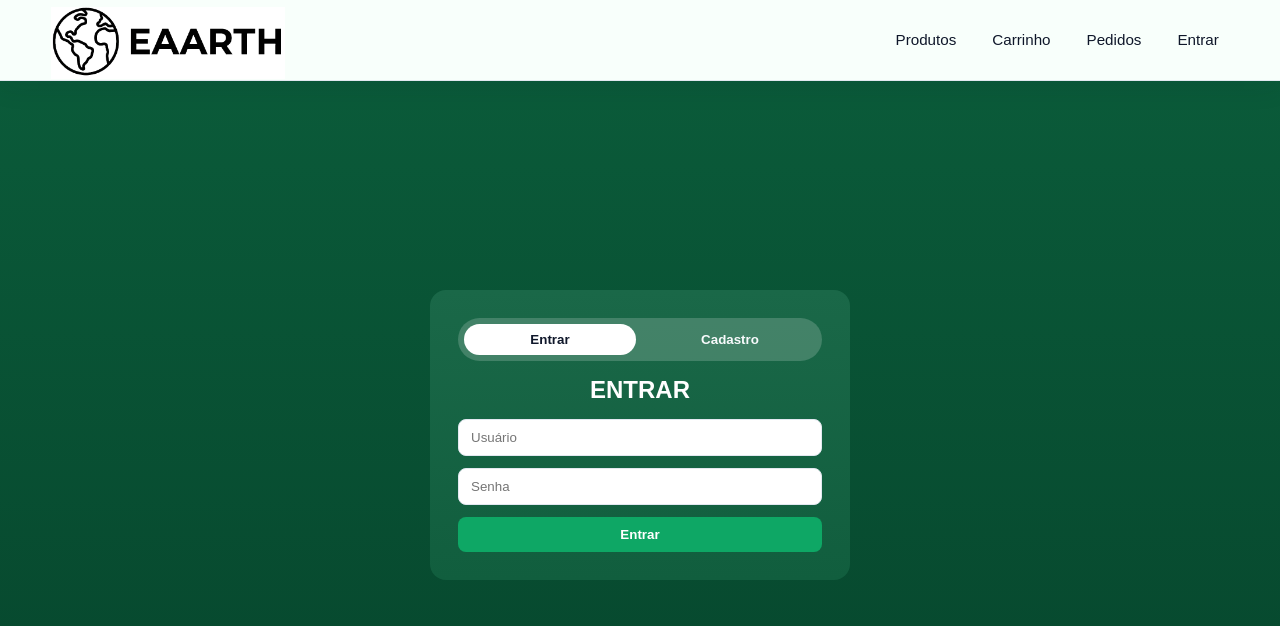
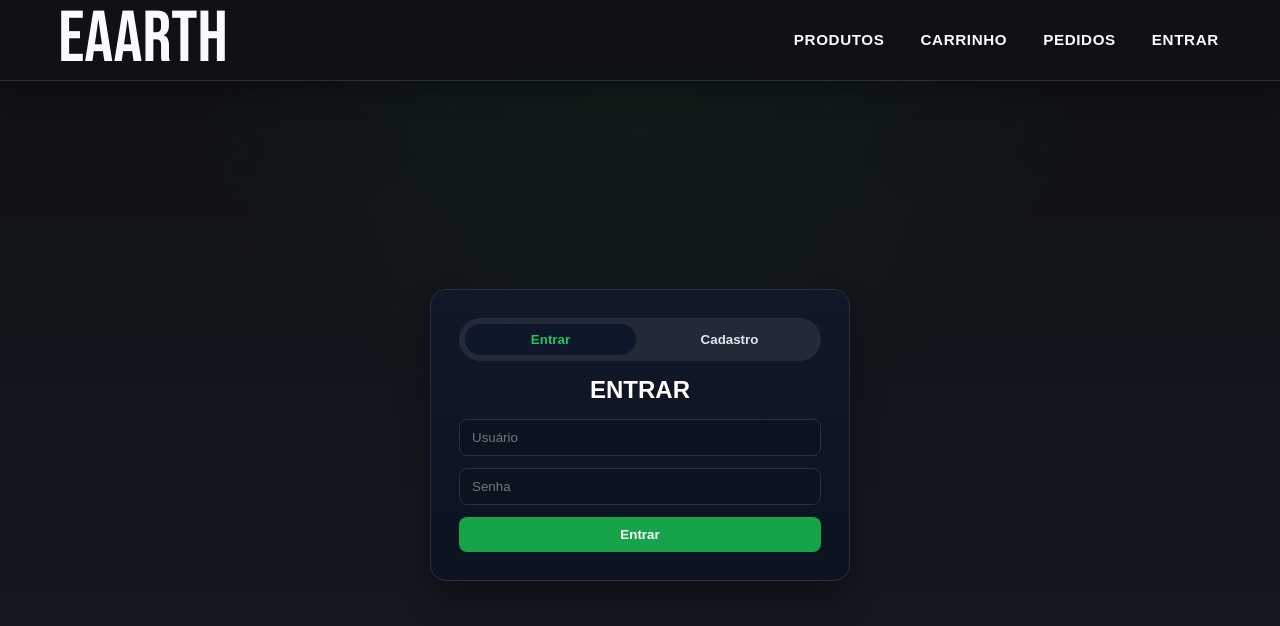
Before and after one commit to zitoNTC/e-commerce-store, a Next.js app in the folder frontend/: page /auth in a window 1280 px wide. Shown: the top 626 px of the page. Built offline with nearby package versions, Linux system fonts and the light colour scheme; no server answers.

Commit message:
Visual changes.

```diff
--- a/frontend/src/app/globals.css
+++ b/frontend/src/app/globals.css
@@ -1,30 +1,30 @@
 :root {
-  --background: #0b5d3b;
-  --background-accent: #06452c;
-  --foreground: #0f172a;
-  --nav-text: #0f172a;
-  --nav-bg: #f8fffb;
-  --content-bg: transparent;
-  --border: #e2e8f0;
-  --muted: #64748b;
-  --button-bg: #0ea765;
-  --button-bg-hover: #0b8a55;
-  --button-secondary: #475569;
+  --background: #0f1115;
+  --background-accent: #161a22;
+  --foreground: #f8fafc;
+  --nav-text: #f8fafc;
+  --nav-bg: #0f1115;
+  --content-bg: #111827;
+  --border: #2a2f3a;
+  --muted: #9aa4b2;
+  --button-bg: #16a34a;
+  --button-bg-hover: #15803d;
+  --button-secondary: #1f2937;
 }
 
 @media (prefers-color-scheme: dark) {
   :root {
-    --background: #0b5d3b;
-    --background-accent: #06452c;
-    --foreground: #0f172a;
-    --nav-text: #0f172a;
-    --nav-bg: #f8fffb;
-    --content-bg: transparent;
-    --border: #e2e8f0;
-    --muted: #64748b;
-    --button-bg: #0ea765;
-    --button-bg-hover: #0b8a55;
-    --button-secondary: #475569;
+    --background: #0f1115;
+    --background-accent: #161a22;
+    --foreground: #f8fafc;
+    --nav-text: #f8fafc;
+    --nav-bg: #0f1115;
+    --content-bg: #111827;
+    --border: #2a2f3a;
+    --muted: #9aa4b2;
+    --button-bg: #16a34a;
+    --button-bg-hover: #15803d;
+    --button-secondary: #1f2937;
   }
 }
 
@@ -37,11 +37,12 @@ body {
 
 body {
   color: var(--foreground);
-  background: linear-gradient(
-    180deg,
-    var(--background) 0%,
-    var(--background-accent) 100%
-  );
+  background: radial-gradient(
+      circle at top,
+      rgba(22, 163, 74, 0.08) 0%,
+      transparent 45%
+    ),
+    linear-gradient(180deg, var(--background) 0%, var(--background-accent) 100%);
   background-repeat: no-repeat;
   background-attachment: fixed;
   background-size: cover;
@@ -79,7 +80,7 @@ a {
 .site-header {
   border-bottom: 1px solid var(--border);
   background: var(--nav-bg);
-  box-shadow: 0 8px 24px rgba(15, 23, 42, 0.08);
+  box-shadow: 0 10px 24px rgba(0, 0, 0, 0.35);
 }
 
 .site-header .container {
@@ -93,10 +94,10 @@ a {
 
 .logo {
   font-weight: 800;
-  font-size: 1.15rem;
-  letter-spacing: 0.2px;
+  font-size: 4.5rem;
   display: flex;
   align-items: center;
+  margin-left: 7px;
 }
 
 .logo-img {
@@ -118,19 +119,22 @@ a {
   padding: 6px 10px;
   border-radius: 999px;
   transition: background 0.2s ease, color 0.2s ease;
+  text-transform: uppercase;
+  font-weight: 800;
+  letter-spacing: 0.04em;
 }
 
 .nav a:hover {
-  background: #e2f7ee;
-  color: #065f46;
+  background: rgba(22, 163, 74, 0.15);
+  color: #22c55e;
 }
 
 .card {
   border: 1px solid var(--border);
   border-radius: 12px;
   padding: 16px;
-  background: #fff;
-  box-shadow: 0 8px 20px rgba(15, 23, 42, 0.08);
+  background: #0f172a;
+  box-shadow: 0 14px 28px rgba(0, 0, 0, 0.3);
 }
 
 .product-card {
@@ -142,10 +146,15 @@ a {
 
 .product-card .stack {
   padding: 0 16px 16px;
-  background: #ffffff;
+  background: #0f172a;
   border: 1px solid var(--border);
   border-top: none;
   border-radius: 0 0 12px 12px;
+}
+
+.product-card .stack strong {
+  display: block;
+  margin-top: 16px;
 }
 
 .product-image {
@@ -156,7 +165,7 @@ a {
 }
 
 .product-image.placeholder {
-  background: #f3f4f6;
+  background: #1f2937;
 }
 
 .button-row {
@@ -178,11 +187,12 @@ a {
 .modal {
   width: 520px;
   height: 520px;
-  background: #ffffff;
+  background: #0f172a;
   border-radius: 16px;
   padding: 24px;
   position: relative;
-  box-shadow: 0 24px 60px rgba(15, 23, 42, 0.25);
+  box-shadow: 0 24px 60px rgba(0, 0, 0, 0.45);
+  color: var(--foreground);
 }
 
 .modal-image {
@@ -206,7 +216,7 @@ a {
   position: absolute;
   top: 12px;
   right: 12px;
-  background: rgba(15, 23, 42, 0.08);
+  background: rgba(255, 255, 255, 0.08);
   border: none;
   border-radius: 50%;
   width: 36px;
@@ -214,6 +224,7 @@ a {
   cursor: pointer;
   font-size: 20px;
   line-height: 1;
+  color: #ffffff;
 }
 
 .grid {
@@ -253,8 +264,8 @@ textarea {
   padding: 10px 12px;
   border: 1px solid var(--border);
   border-radius: 8px;
-  background: #ffffff;
-  color: var(--foreground);
+  background: #0b1220;
+  color: #f8fafc;
 }
 
 .stack {
@@ -267,14 +278,14 @@ textarea {
 }
 
 .empty-state {
-  background: #ffffff;
-  color: #0f172a;
+  background: #111827;
+  color: #f8fafc;
   text-align: center;
   padding: 24px 18px;
   border-radius: 12px;
   max-width: 520px;
   margin: 0 auto;
-  box-shadow: 0 10px 24px rgba(15, 23, 42, 0.1);
+  box-shadow: 0 12px 28px rgba(0, 0, 0, 0.35);
 }
 
 .empty-state-wrapper {
@@ -291,17 +302,17 @@ textarea {
 
 .auth-card {
   width: min(420px, 92vw);
-  background: linear-gradient(180deg, #1a6848 0%, #115e3e 100%);
-  border: none;
+  background: linear-gradient(180deg, #111827 0%, #0b1220 100%);
+  border: 1px solid var(--border);
   border-radius: 16px;
   padding: 28px;
-  box-shadow: none;
+  box-shadow: 0 18px 32px rgba(0, 0, 0, 0.35);
 }
 
 .auth-switch {
   display: flex;
   gap: 8px;
-  background: rgba(255, 255, 255, 0.18);
+  background: rgba(255, 255, 255, 0.08);
   padding: 6px;
   border-radius: 999px;
 }
@@ -312,14 +323,14 @@ textarea {
   border: none;
   border-radius: 999px;
   background: transparent;
-  color: #f8fafc;
+  color: #e2e8f0;
   font-weight: 700;
   cursor: pointer;
 }
 
 .auth-switch-btn.active {
-  background: #ffffff;
-  color: #0f172a;
+  background: #0f172a;
+  color: #22c55e;
 }
 
 h1,
--- a/frontend/src/app/layout.tsx
+++ b/frontend/src/app/layout.tsx
@@ -1,5 +1,5 @@
 import type { Metadata } from "next";
-import { Geist, Geist_Mono } from "next/font/google";
+import { Bebas_Neue, Geist, Geist_Mono } from "next/font/google";
 import "./globals.css";
 import NavBar from "@/components/nav-bar";
 
@@ -10,6 +10,11 @@ const geistSans = Geist({
 
 const geistMono = Geist_Mono({
   variable: "--font-geist-mono",
+  subsets: ["latin"],
+});
+
+const bebasNeue = Bebas_Neue({
+  weight: "400",
   subsets: ["latin"],
 });
 
@@ -28,12 +33,8 @@ export default function RootLayout({
       <body className={`${geistSans.variable} ${geistMono.variable}`}>
         <header className="site-header">
           <div className="container">
-            <a href="/" className="logo">
-              <img
-                src="/images/EaarthLogo.png"
-                alt="Logo"
-                className="logo-img"
-              />
+            <a href="/" className={`logo ${bebasNeue.className}`}>
+              EAARTH
             </a>
             <NavBar />
           </div>
```
Also changed, not shown: frontend/public/images/EaarthLogo.png (deleted).
